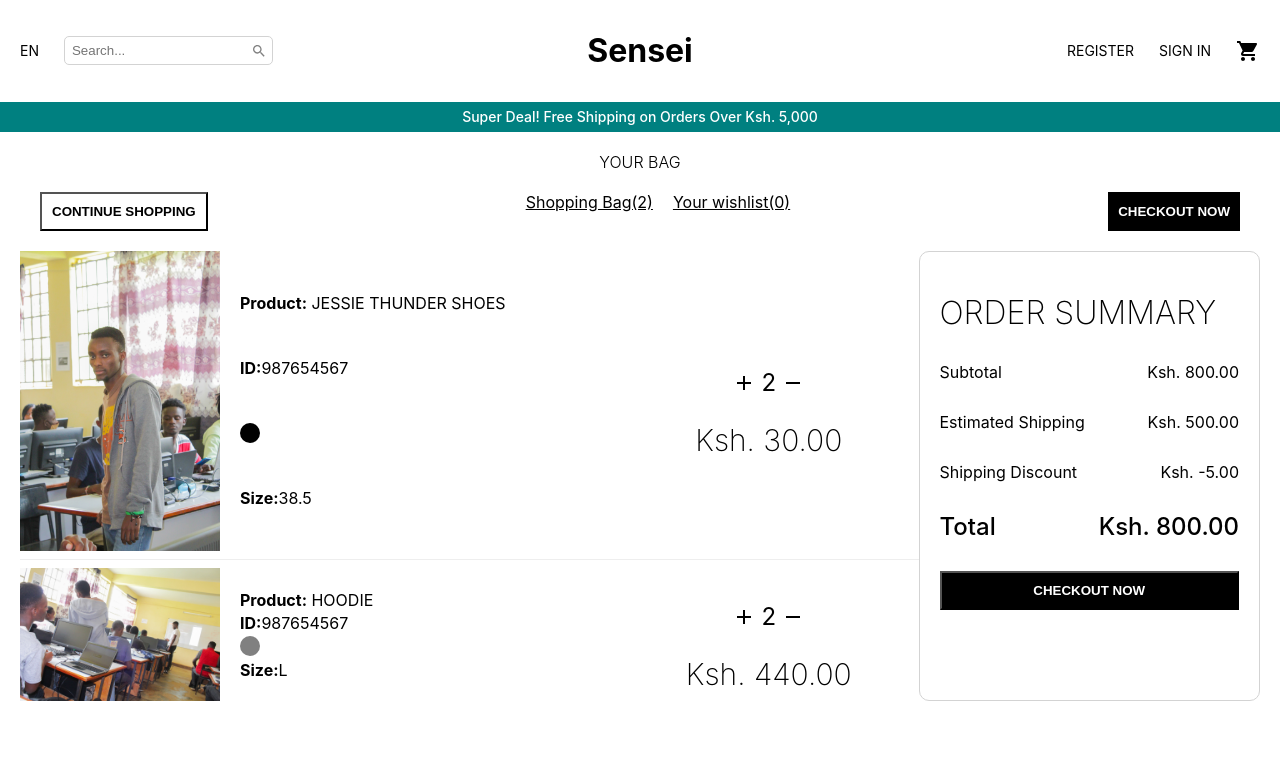
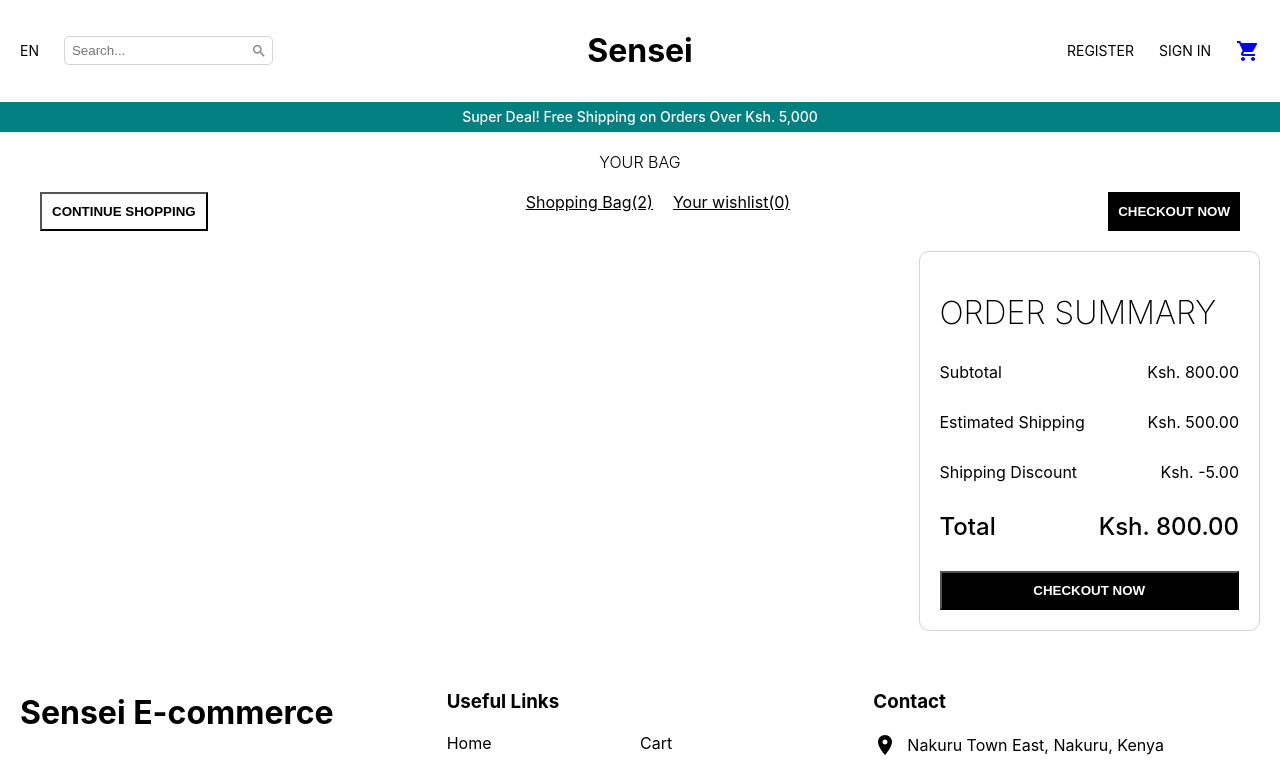
Before and after one commit to R1CKYS3NS31/sensei_ecommerce_pro, a React (Create React App) app in the folder front-end/: page /cart in a window 1280 px wide. Shown: the top 761 px of the page. Built offline with nearby package versions, Linux system fonts and the light colour scheme.

Commit message:
cart commit

```diff
--- a/front-end/src/components/navBar/NavBar.jsx
+++ b/front-end/src/components/navBar/NavBar.jsx
@@ -4,6 +4,7 @@
 import styled from "styled-components";
 import { mobile } from "../../responsive";
 import { useSelector } from "react-redux";
+import { Link } from "react-router-dom";
 
 const Container = styled.div`
   height: max-content;
@@ -83,11 +84,14 @@
         <Right>
           <MenuItem>REGISTER</MenuItem>
           <MenuItem>SIGN IN</MenuItem>
-          <MenuItem>
+          <Link to={'/cart'}>
+           <MenuItem>
             <Badge color="primary" badgeContent={cartQuantity}>
               <ShoppingCart />
             </Badge>
           </MenuItem>
+          </Link>
+
         </Right>
       </Wrapper>
     </Container>
--- a/front-end/src/pages/cart/Cart.jsx
+++ b/front-end/src/pages/cart/Cart.jsx
@@ -1,4 +1,5 @@
 import { Add, Remove } from "@mui/icons-material";
+import { useSelector } from "react-redux";
 import styled from "styled-components";
 import { Announcement } from "../../components/announcement/Announcement";
 import { Footer } from "../../components/footer/Footer";
@@ -30,7 +31,8 @@
   color: ${(props) => props.type === "filled" && "white"};
 `;
 const TopTexts = styled.div`
-${mobile({ display: "none" })}`;
+  ${mobile({ display: "none" })}
+`;
 const TopText = styled.span`
   text-decoration: underline;
   cursor: pointer;
@@ -126,6 +128,7 @@
 `;
 
 export const Cart = () => {
+  const cart = useSelector((state) => state.cart);
   return (
     <Container>
       <NavBar />
@@ -143,57 +146,40 @@
         </Top>
         <Bottom>
           <Info>
+            {cart.products.map((product) => (
+              <div className="" key={product._id}>
                 <Product>
                   <ProductDetail>
-                <Image src="/images/20210917160212_IMG_1338.jpg" />
+                    <Image src={product.img} />
                     <Details>
                       <ProductName>
-                    <b>Product:</b> JESSIE THUNDER SHOES
+                        <b>Product:</b> {product.title.toUpperCase()}
                       </ProductName>
                       <ProductID>
-                    <b>ID:</b>987654567
+                        <b>ID:</b>
+                        {product._id}
                       </ProductID>
-                  <ProductColor color="black" />
+                      <ProductColor color={product.color} />
                       <ProductSize>
-                    <b>Size:</b>38.5
+                        <b>Size:</b>
+                        {product.size}
                       </ProductSize>
                     </Details>
                   </ProductDetail>
                   <PriceDetail>
                     <ProductAmountContainer>
                       <Add />
-                  <ProductAmount>2</ProductAmount>
+                      <ProductAmount>{product.quantity}</ProductAmount>
                       <Remove />
                     </ProductAmountContainer>
-                <ProductPrice>Ksh. 30.00</ProductPrice>
+                    <ProductPrice>
+                      KES {product.price * product.quantity}.00
+                    </ProductPrice>
                   </PriceDetail>
                 </Product>
                 <Hr />
-            <Product>
-              <ProductDetail>
-                <Image src="/images/20210917160842_IMG_1346.jpg" />
-                <Details>
-                  <ProductName>
-                    <b>Product:</b> HOODIE
-                  </ProductName>
-                  <ProductID>
-                    <b>ID:</b>987654567
-                  </ProductID>
-                  <ProductColor color="gray" />
-                  <ProductSize>
-                    <b>Size:</b>L
-                  </ProductSize>
-                </Details>
-              </ProductDetail>
-              <PriceDetail>
-                <ProductAmountContainer>
-                  <Add />
-                  <ProductAmount>2</ProductAmount>
-                  <Remove />
-                </ProductAmountContainer>
-                <ProductPrice>Ksh. 440.00</ProductPrice>
-              </PriceDetail>
-            </Product>
+              </div>
+            ))}
           </Info>
           <Summary>
             <SummaryTitle>ORDER SUMMARY</SummaryTitle>
--- a/front-end/src/pages/product/Product.jsx
+++ b/front-end/src/pages/product/Product.jsx
@@ -136,7 +136,12 @@
   const handleCartClick = () => {
     // update cart
     dispatch(
-      addProduct({ product, quantity, price: product.price * quantity })
+      addProduct({
+        ...product,
+        quantity,
+        color,
+        size,
+      })
     );
   };
   return (
--- a/front-end/src/redux/cartRedux.js
+++ b/front-end/src/redux/cartRedux.js
@@ -10,8 +10,8 @@
   reducers: {
     addProduct: (state, action) => {
       state.quantity += 1;
-      state.products.push(action.payload.product);
-      state.total += action.payload.price;
+      state.products.push(action.payload);
+      state.total += action.payload.price * action.payload.quantity;
     },
   },
 });
```
Lines whose indentation alone changed are shown as unchanged.
